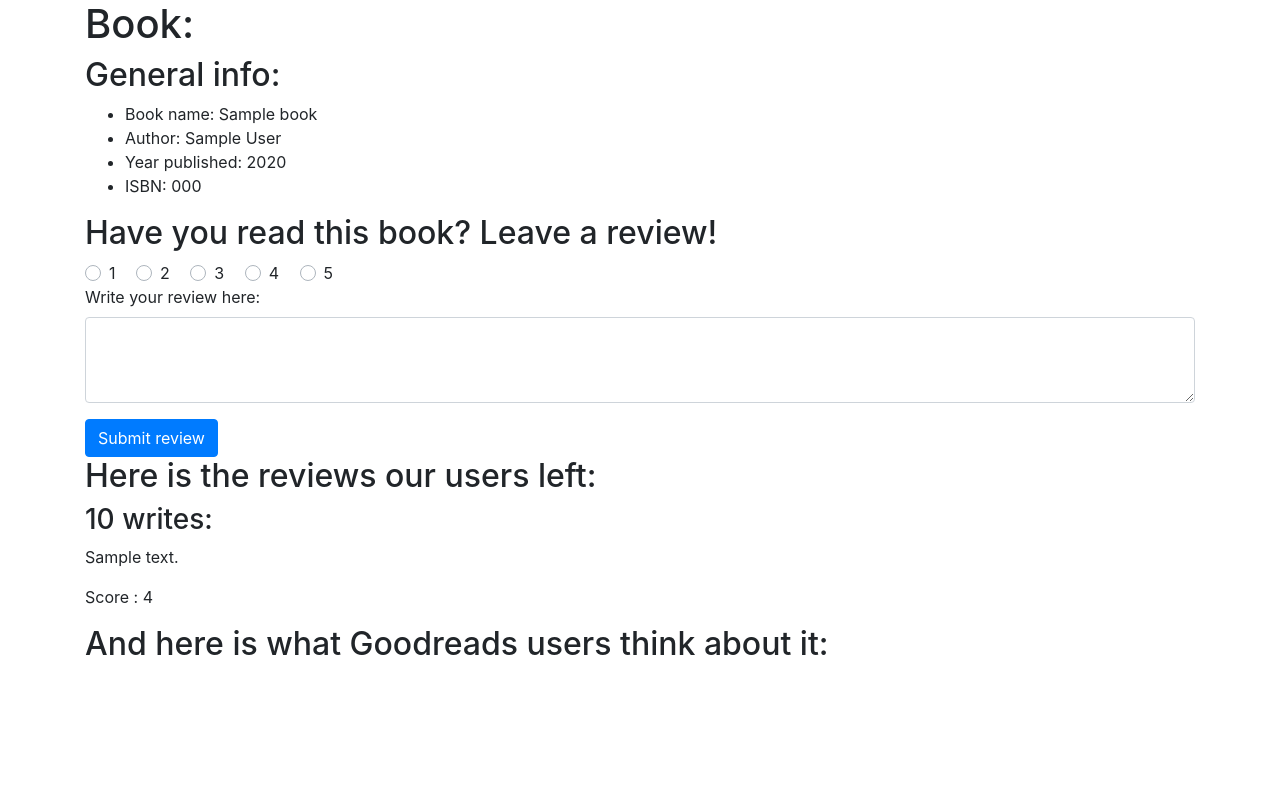
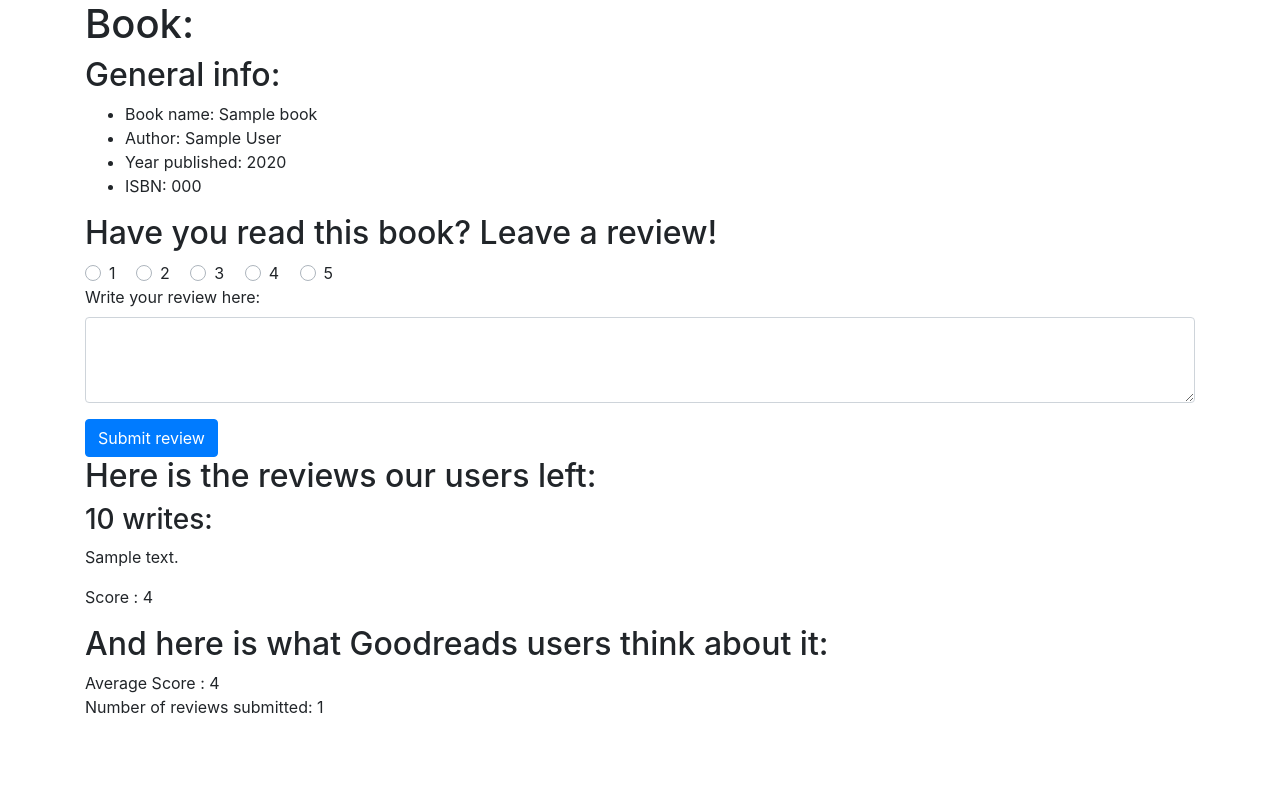
Before and after one commit to siorm2310/CS50_Project1, a Flask app: template templates/book_page.html in a window 1280 px wide. Run offline with Flask 2, Linux system fonts and the light colour scheme; the template is opened without the code that fills it: most values are stand-ins (such as "Sample title", 1, 10 or a date in 2020); some libraries are stand-ins or nearby versions.

Commit message:
goodreads works..

```diff
--- a/application.py
+++ b/application.py
@@ -62,12 +62,14 @@ def book_page(isbn_num):
         return render_template("error.html", message = "Sorry, ISBN didn't match any book", message_code = 404)
 
     # Fetch data from Goodreads
-    # try:
-        # gr_data = requests.get("https://www.goodreads.com/book/review_counts.json", params={"key": "KEY", "isbns": isbn_num})
-    # except Http404:
+    try:
+        gr_data = requests.get("https://www.goodreads.com/book/review_counts.json", params={"key": KEY, "isbns": isbn_num})
+        data = gr_data.json()['books']
+    except gr_data.status_code != 200:
+        data = None
     # TODO : Complete fetching of Goodreads Data
-    # TODO : add "create review"
-    return render_template("book_page.html", book = book, reviews = reviews)
+    # TODO : connect review form to Flask
+    return render_template("book_page.html", book = book, reviews = reviews, goodreads = data[0])
 
 
 @app.route("/login", methods=["POST","GET"])
--- a/templates/book_page.html
+++ b/templates/book_page.html
@@ -78,6 +78,7 @@ body %}
   <button type="submit" class="btn btn-primary" name="submitReviewButton">Submit review</button>
 </form>
 <h2>Here is the reviews our users left:</h2>
+{% if reviews %}
 {% for review in reviews %}
 <h3>{{review.writer}} writes:</h3>
 <p class="review">
@@ -85,7 +86,16 @@ body %}
 </p>
 <p>Score : {{review.rating}}</p>
 {% endfor %}
+{% else %}
+No reviews from our users.. yet
+{% endif %}
 
 <h2>And here is what Goodreads users think about it:</h2>
-<!-- TODO : style on the x axis for better readability -->
+{% if goodreads %}
+Average Score : {{goodreads['average_rating']}}
+<br>
+Number of reviews submitted: {{goodreads['reviews_count']}}
+{% else %}
+No data from Goodreads
+{% endif %}
 {% endblock %}
```
